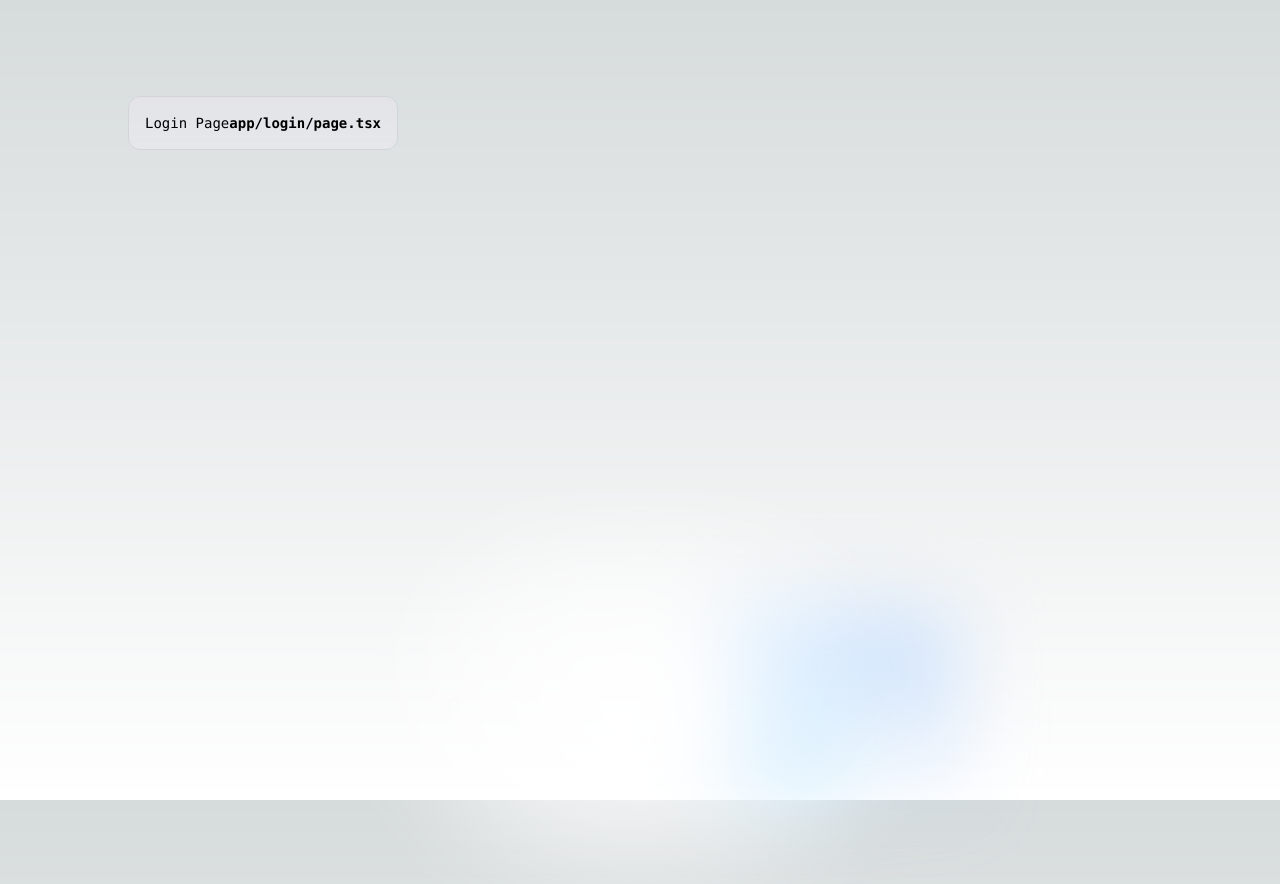
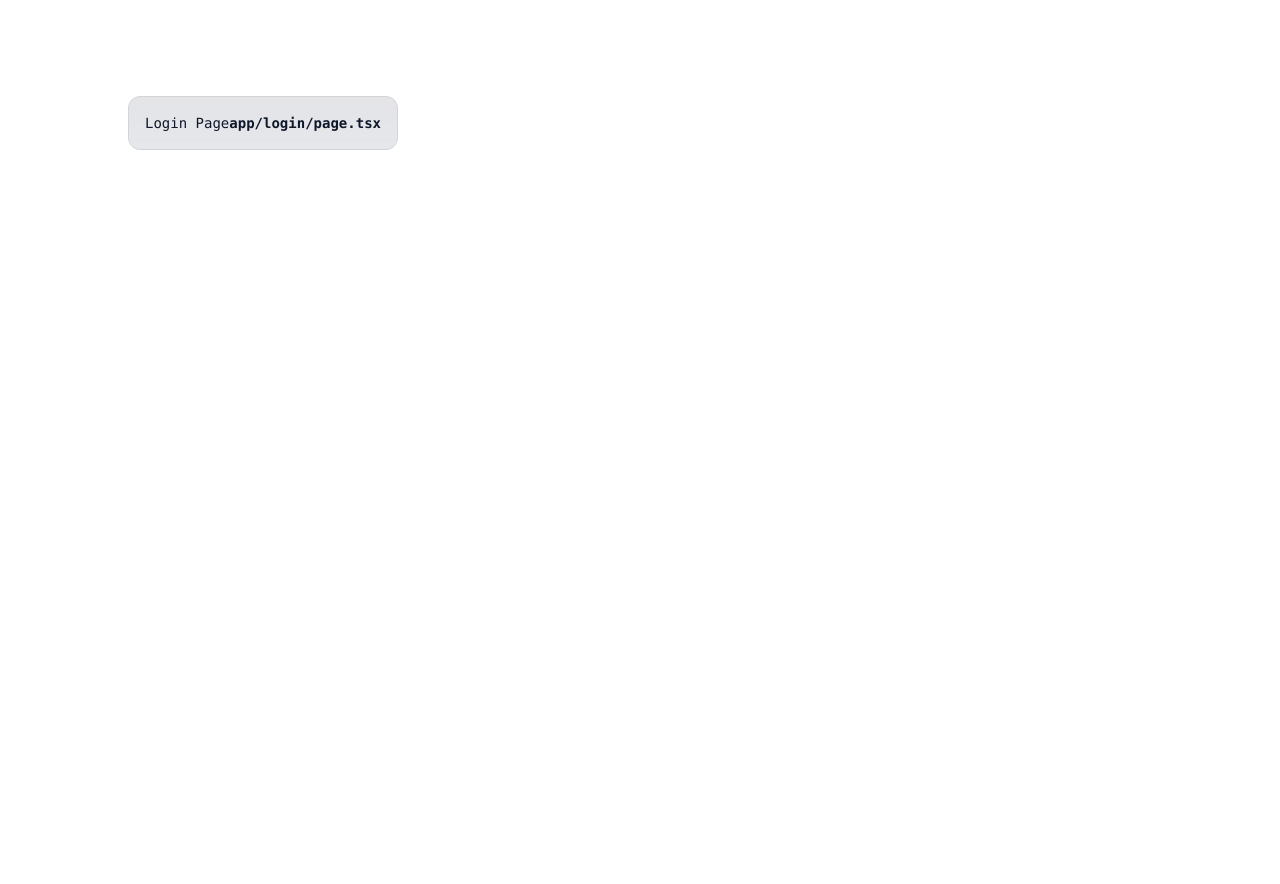
Before and after one commit to newbeelearn/easyanalytics, a Next.js app: page /login in a window 1280 px wide. Built offline with nearby package versions, Linux system fonts and the light colour scheme.

Commit message:
root: add ui.shadcn.com for components
- add ui.shadcn.com for components

```diff
--- a/app/globals.css
+++ b/app/globals.css
@@ -2,26 +2,80 @@
 @tailwind components;
 @tailwind utilities;
 
-:root {
-  --foreground-rgb: 0, 0, 0;
-  --background-start-rgb: 214, 219, 220;
-  --background-end-rgb: 255, 255, 255;
-}
+@layer base {
+  :root {
+    --background: 0 0% 100%;
+    --foreground: 222.2 47.4% 11.2%;
 
-@media (prefers-color-scheme: dark) {
-  :root {
-    --foreground-rgb: 255, 255, 255;
-    --background-start-rgb: 0, 0, 0;
-    --background-end-rgb: 0, 0, 0;
+    --muted: 210 40% 96.1%;
+    --muted-foreground: 215.4 16.3% 46.9%;
+
+    --popover: 0 0% 100%;
+    --popover-foreground: 222.2 47.4% 11.2%;
+
+    --card: 0 0% 100%;
+    --card-foreground: 222.2 47.4% 11.2%;
+
+    --border: 214.3 31.8% 91.4%;
+    --input: 214.3 31.8% 91.4%;
+
+    --primary: 222.2 47.4% 11.2%;
+    --primary-foreground: 210 40% 98%;
+
+    --secondary: 210 40% 96.1%;
+    --secondary-foreground: 222.2 47.4% 11.2%;
+
+    --accent: 210 40% 96.1%;
+    --accent-foreground: 222.2 47.4% 11.2%;
+
+    --destructive: 0 100% 50%;
+    --destructive-foreground: 210 40% 98%;
+
+    --ring: 215 20.2% 65.1%;
+
+    --radius: 0.5rem;
+  }
+
+  .dark {
+    --background: 224 71% 4%;
+    --foreground: 213 31% 91%;
+
+    --muted: 223 47% 11%;
+    --muted-foreground: 215.4 16.3% 56.9%;
+
+    --popover: 224 71% 4%;
+    --popover-foreground: 215 20.2% 65.1%;
+
+    --card: 224 71% 4%;
+    --card-foreground: 213 31% 91%;
+
+    --border: 216 34% 17%;
+    --input: 216 34% 17%;
+
+    --primary: 210 40% 98%;
+    --primary-foreground: 222.2 47.4% 1.2%;
+
+    --secondary: 222.2 47.4% 11.2%;
+    --secondary-foreground: 210 40% 98%;
+
+    --accent: 216 34% 17%;
+    --accent-foreground: 210 40% 98%;
+
+    --destructive: 0 63% 31%;
+    --destructive-foreground: 210 40% 98%;
+
+    --ring: 216 34% 17%;
+
+    --radius: 0.5rem;
   }
 }
 
-body {
-  color: rgb(var(--foreground-rgb));
-  background: linear-gradient(
-      to bottom,
-      transparent,
-      rgb(var(--background-end-rgb))
-    )
-    rgb(var(--background-start-rgb));
+@layer base {
+  * {
+    @apply border-border;
+  }
+  body {
+    @apply bg-background text-foreground;
+    font-feature-settings: "rlig" 1, "calt" 1;
+  }
 }
--- /dev/null
+++ b/lib/utils.ts
@@ -0,0 +1,6 @@
+import { ClassValue, clsx } from "clsx"
+import { twMerge } from "tailwind-merge"
+
+export function cn(...inputs: ClassValue[]) {
+  return twMerge(clsx(inputs))
+}
--- a/package.json
+++ b/package.json
@@ -13,13 +13,18 @@
     "@types/react": "18.2.13",
     "@types/react-dom": "18.2.6",
     "autoprefixer": "10.4.14",
+    "class-variance-authority": "^0.6.0",
+    "clsx": "^1.2.1",
     "eslint": "8.43.0",
     "eslint-config-next": "13.4.6",
+    "lucide-react": "^0.246.0",
     "next": "13.4.6",
     "postcss": "8.4.24",
     "react": "18.2.0",
     "react-dom": "18.2.0",
+    "tailwind-merge": "^1.13.2",
     "tailwindcss": "3.3.2",
+    "tailwindcss-animate": "^1.0.6",
     "typescript": "5.1.3"
   }
 }
--- a/tailwind.config.js
+++ b/tailwind.config.js
@@ -1,18 +1,75 @@
 /** @type {import('tailwindcss').Config} */
 module.exports = {
+  darkMode: ["class"],
   content: [
-    './pages/**/*.{js,ts,jsx,tsx,mdx}',
-    './components/**/*.{js,ts,jsx,tsx,mdx}',
-    './app/**/*.{js,ts,jsx,tsx,mdx}',
-  ],
+    './pages/**/*.{ts,tsx}',
+    './components/**/*.{ts,tsx}',
+    './app/**/*.{ts,tsx}',
+	],
   theme: {
+    container: {
+      center: true,
+      padding: "2rem",
+      screens: {
+        "2xl": "1400px",
+      },
+    },
     extend: {
-      backgroundImage: {
-        'gradient-radial': 'radial-gradient(var(--tw-gradient-stops))',
-        'gradient-conic':
-          'conic-gradient(from 180deg at 50% 50%, var(--tw-gradient-stops))',
+      colors: {
+        border: "hsl(var(--border))",
+        input: "hsl(var(--input))",
+        ring: "hsl(var(--ring))",
+        background: "hsl(var(--background))",
+        foreground: "hsl(var(--foreground))",
+        primary: {
+          DEFAULT: "hsl(var(--primary))",
+          foreground: "hsl(var(--primary-foreground))",
+        },
+        secondary: {
+          DEFAULT: "hsl(var(--secondary))",
+          foreground: "hsl(var(--secondary-foreground))",
+        },
+        destructive: {
+          DEFAULT: "hsl(var(--destructive))",
+          foreground: "hsl(var(--destructive-foreground))",
+        },
+        muted: {
+          DEFAULT: "hsl(var(--muted))",
+          foreground: "hsl(var(--muted-foreground))",
+        },
+        accent: {
+          DEFAULT: "hsl(var(--accent))",
+          foreground: "hsl(var(--accent-foreground))",
+        },
+        popover: {
+          DEFAULT: "hsl(var(--popover))",
+          foreground: "hsl(var(--popover-foreground))",
+        },
+        card: {
+          DEFAULT: "hsl(var(--card))",
+          foreground: "hsl(var(--card-foreground))",
+        },
+      },
+      borderRadius: {
+        lg: "var(--radius)",
+        md: "calc(var(--radius) - 2px)",
+        sm: "calc(var(--radius) - 4px)",
+      },
+      keyframes: {
+        "accordion-down": {
+          from: { height: 0 },
+          to: { height: "var(--radix-accordion-content-height)" },
+        },
+        "accordion-up": {
+          from: { height: "var(--radix-accordion-content-height)" },
+          to: { height: 0 },
+        },
+      },
+      animation: {
+        "accordion-down": "accordion-down 0.2s ease-out",
+        "accordion-up": "accordion-up 0.2s ease-out",
       },
     },
   },
-  plugins: [],
+  plugins: [require("tailwindcss-animate")],
 }
--- a/tsconfig.json
+++ b/tsconfig.json
@@ -19,6 +19,7 @@
         "name": "next"
       }
     ],
+    "baseUrl": ".",
     "paths": {
       "@/*": ["./*"]
     }
```
Also changed, not shown: 1 other file (tests, documents, lock files or other folders).
